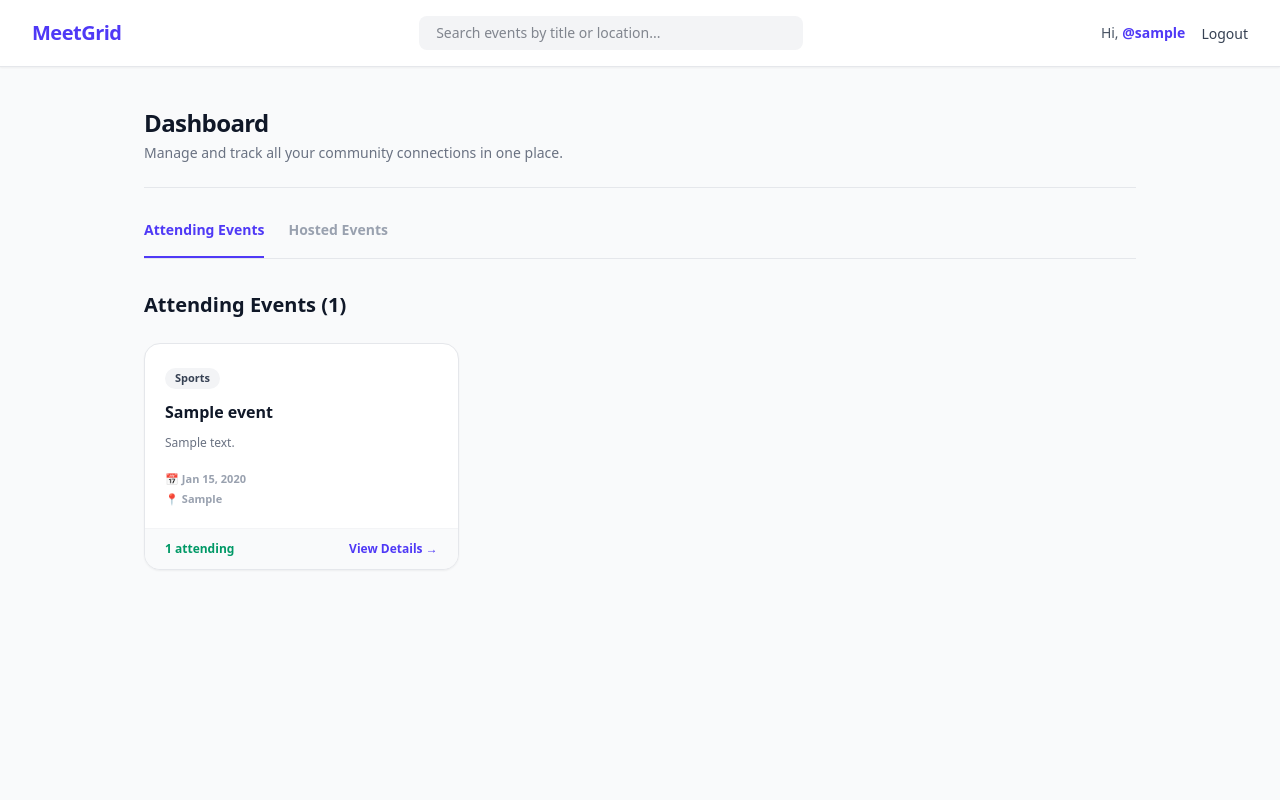
After one commit to Dabi-Jay/MeetGrid, a Django app: page /profile/ in a window 1280 px wide. The commit adds this page. Run offline with Django 5.2, Linux system fonts and the light colour scheme; a user stored in the database is signed in; tables that the repository leaves empty hold one stand-in row (values such as "Sample post").

Commit message:
Adding profile to track attending and hosted events

```diff
--- a/community/templates/home/base.html
+++ b/community/templates/home/base.html
@@ -24,7 +24,14 @@
 
         <div class="flex items-center gap-4">
             {% if user.is_authenticated %}
-            <span class="text-sm text-gray-600 font-medium">Hi, {{ user.username }}</span>
+            <span class="text-sm text-gray-600 font-medium">
+                Hi, <a href="{% url 'profile' %}" class="font-bold text-indigo-600 hover:underline">
+                    @{{ user.username }}
+                </a>
+            </span>
+
+
+
             <form method="POST" action="{% url 'logout' %}" class="inline">
                 {% csrf_token %}
                 <button type="submit"
--- /dev/null
+++ b/community/templates/registration/profile.html
@@ -0,0 +1,82 @@
+{% extends 'home/base.html' %}
+
+{% block title %}My Profile - MeetGrid{% endblock %}
+
+{% block content %}
+<div class="max-w-5xl mx-auto px-4 py-10">
+
+    <div class="mb-8 pb-6 border-b border-gray-200">
+        <h1 class="text-2xl font-black text-gray-900 tracking-tight">
+            Dashboard
+        </h1>
+        <p class="text-sm text-gray-500 mt-1">Manage and track all your community connections in one place.
+        </p>
+    </div>
+
+    <div class="flex border-b border-gray-200 mb-8 gap-6">
+        <a href="{% url 'profile' %}?tab=attending"
+            class="pb-4 text-sm font-bold transition relative {% if active_tab == 'attending' %}text-indigo-600 border-b-2 border-indigo-600{% else %}text-gray-400 hover:text-gray-600{% endif %}">
+            Attending Events
+        </a>
+        <a href="{% url 'profile' %}?tab=hosting"
+            class="pb-4 text-sm font-bold transition relative {% if active_tab == 'hosting' %}text-indigo-600 border-b-2 border-indigo-600{% else %}text-gray-400 hover:text-gray-600{% endif %}">
+            Hosted Events
+        </a>
+    </div>
+
+    <h2 class="text-xl font-bold text-gray-900 mb-6">{{ tab_title }} ({{ event_count }})</h2>
+
+    {% if events %}
+    <div class="grid grid-cols-1 md:grid-cols-2 lg:grid-cols-3 gap-6">
+        {% for event in events %}
+        <div
+            class="bg-white border border-gray-200 rounded-2xl overflow-hidden shadow-xs flex flex-col justify-between h-full">
+            <div class="p-5 space-y-3">
+                <span class="inline-block px-2.5 py-0.5 rounded-full text-[11px] font-bold bg-gray-100 text-gray-700">
+                    {{ event.get_category_display }}
+                </span>
+                <h3 class="font-bold text-gray-900 text-base leading-snug line-clamp-1">
+                    {{ event.title }}
+                </h3>
+                <p class="text-gray-500 text-xs line-clamp-2">
+                    {{ event.description }}
+                </p>
+                <div class="text-[11px] text-gray-400 font-semibold space-y-1 pt-2">
+                    <p>📅 {{ event.date|date:"M d, Y" }}</p>
+                    <p>📍 {{ event.location }}</p>
+                </div>
+            </div>
+
+            <div class="bg-gray-50 px-5 py-3 border-t border-gray-100 flex justify-between items-center">
+                <span class="text-xs font-bold text-emerald-600">
+                    {{ event.attendees.count }} attending
+                </span>
+                <a href="{% url 'event_detail' event.id %}" class="text-xs font-bold text-indigo-600 hover:underline">
+                    View Details →
+                </a>
+            </div>
+        </div>
+        {% endfor %}
+    </div>
+    {% else %}
+    <div class="bg-gray-50 border border-dashed border-gray-200 rounded-2xl p-12 text-center max-w-md mx-auto mt-6">
+        <span class="text-3xl">📭</span>
+        <h3 class="text-base font-bold text-gray-900 mt-3">No events found</h3>
+        <p class="text-xs text-gray-400 mt-1 max-w-xs mx-auto">
+            {% if active_tab == 'hosting' %}
+            You haven't published any community event panels yet.
+            {% else %}
+            You haven't signed up to join any upcoming events yet.
+            {% endif %}
+        </p>
+        <div class="mt-5">
+            <a href="{% url 'events_page' %}"
+                class="inline-flex items-center px-4 py-2 bg-indigo-600 text-white text-xs font-semibold rounded-lg hover:bg-indigo-700 transition">
+                Browse the Feed
+            </a>
+        </div>
+    </div>
+    {% endif %}
+
+</div>
+{% endblock %}
--- a/community/urls.py
+++ b/community/urls.py
@@ -12,4 +12,5 @@ urlpatterns = [
     path('register/', views.register_view, name='register'),
     path('events/<int:event_id>/', views.event_detail_view, name='event_detail'),
     path('events/<int:event_id>/toggle-join/', views.toggle_join_view, name='toggle_join'),
+    path('profile/', views.profile_view, name='profile'),
 ]
--- a/community/views.py
+++ b/community/views.py
@@ -67,3 +67,22 @@ def register_view(request):
         form = UserCreationForm()
 
     return render(request, "registration/register.html", {"form": form})
+
+@login_required
+def profile_view(request):
+    active_tab = request.GET.get('tab', 'attending')
+
+    if active_tab == 'hosting':
+        events = Event.objects.filter(created_by=request.user)
+        tab_title = "Hosted Events"
+    else:
+        events = Event.objects.filter(attendees=request.user)
+        tab_title = "Attending Events"
+
+    context = {
+        'events': events,
+        'active_tab': active_tab,
+        'tab_title': tab_title,
+        'event_count': events.count()
+    }
+    return render(request, 'registration/profile.html', context)
```
